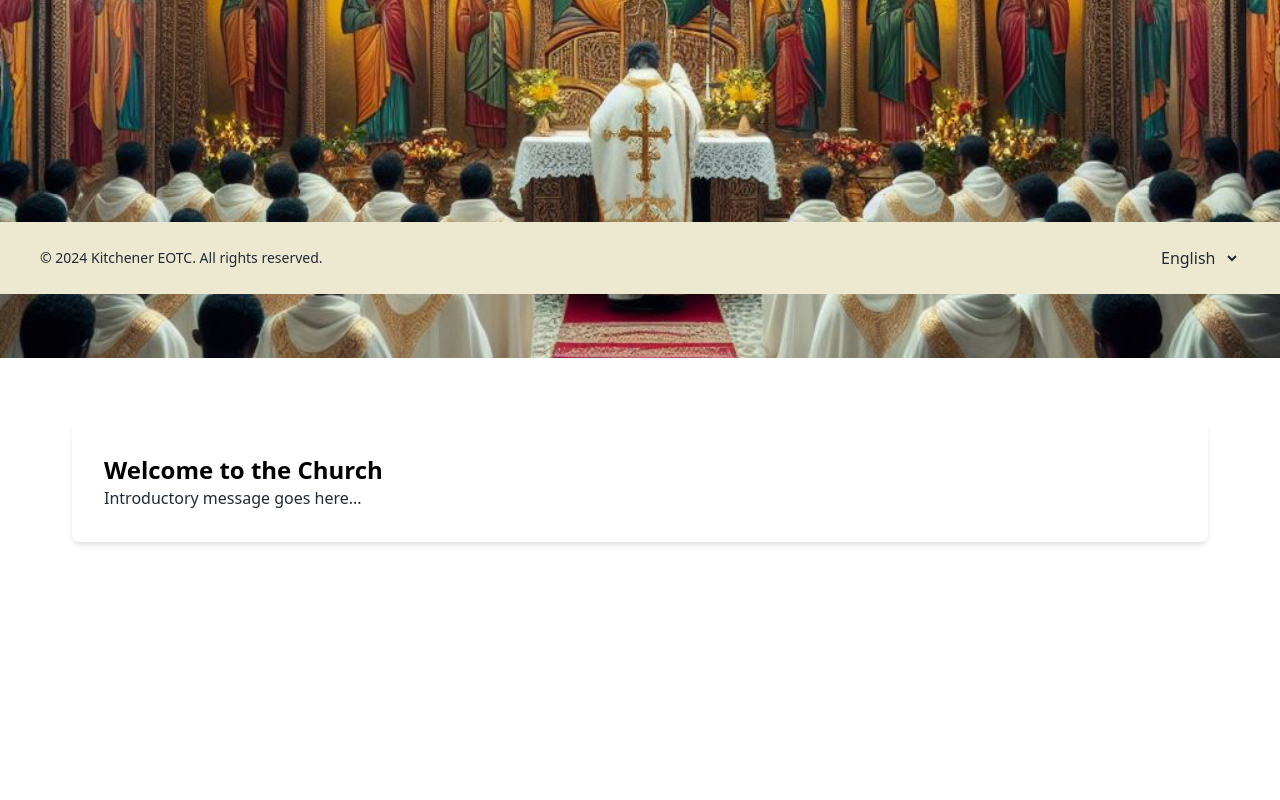
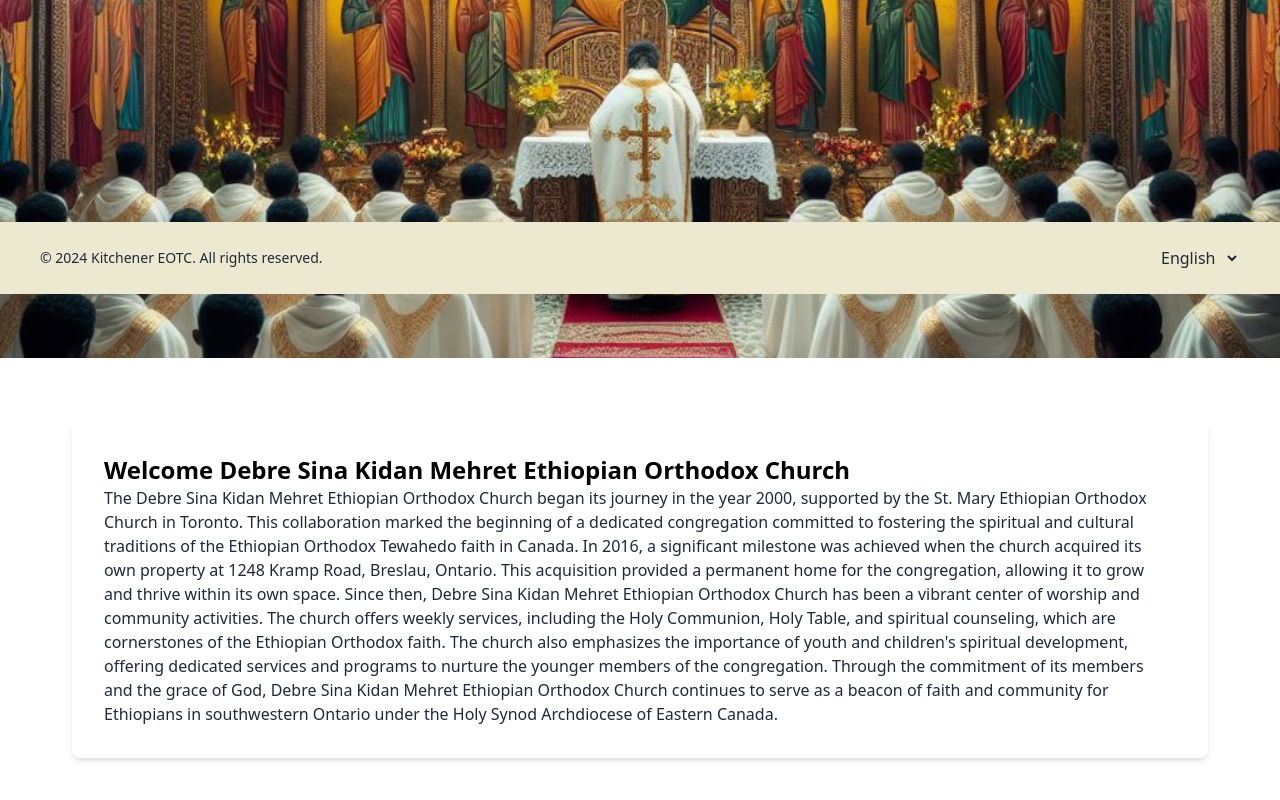
Before and after one commit to hailetotaw/eotckitchener, a Next.js app: page / in a window 1280 px wide. Shown: the part 506-1306 px from the top of the page. Before the commit the page ends 1172 px from the top, so only its background shows below. Built offline with nearby package versions, Linux system fonts and the light colour scheme.

Commit message:
welcome page added

```diff
--- a/src/components/welcomeMessage.tsx
+++ b/src/components/welcomeMessage.tsx
@@ -6,8 +6,31 @@ const WelcomeMessage: React.FC = () => {
   return (
     <div className="p-8">
       <div className="bg-white bg-opacity-70 p-8 shadow-md rounded-lg">
-        <h2 className="text-black text-2xl font-bold">Welcome to the Church</h2>
-        <p className="text-gray-800">Introductory message goes here...</p>
+        <h2 className="text-black text-2xl font-bold">
+          Welcome Debre Sina Kidan Mehret Ethiopian Orthodox Church
+        </h2>
+        <p className="text-gray-800">
+          The Debre Sina Kidan Mehret Ethiopian Orthodox Church began its
+          journey in the year 2000, supported by the St. Mary Ethiopian Orthodox
+          Church in Toronto. This collaboration marked the beginning of a
+          dedicated congregation committed to fostering the spiritual and
+          cultural traditions of the Ethiopian Orthodox Tewahedo faith in
+          Canada. In 2016, a significant milestone was achieved when the church
+          acquired its own property at 1248 Kramp Road, Breslau, Ontario. This
+          acquisition provided a permanent home for the congregation, allowing
+          it to grow and thrive within its own space. Since then, Debre Sina
+          Kidan Mehret Ethiopian Orthodox Church has been a vibrant center of
+          worship and community activities. The church offers weekly services,
+          including the Holy Communion, Holy Table, and spiritual counseling,
+          which are cornerstones of the Ethiopian Orthodox faith. The church
+          also emphasizes the importance of youth and children's spiritual
+          development, offering dedicated services and programs to nurture the
+          younger members of the congregation. Through the commitment of its
+          members and the grace of God, Debre Sina Kidan Mehret Ethiopian
+          Orthodox Church continues to serve as a beacon of faith and community
+          for Ethiopians in southwestern Ontario under the Holy Synod
+          Archdiocese of Eastern Canada.
+        </p>
       </div>
     </div>
   );
```
